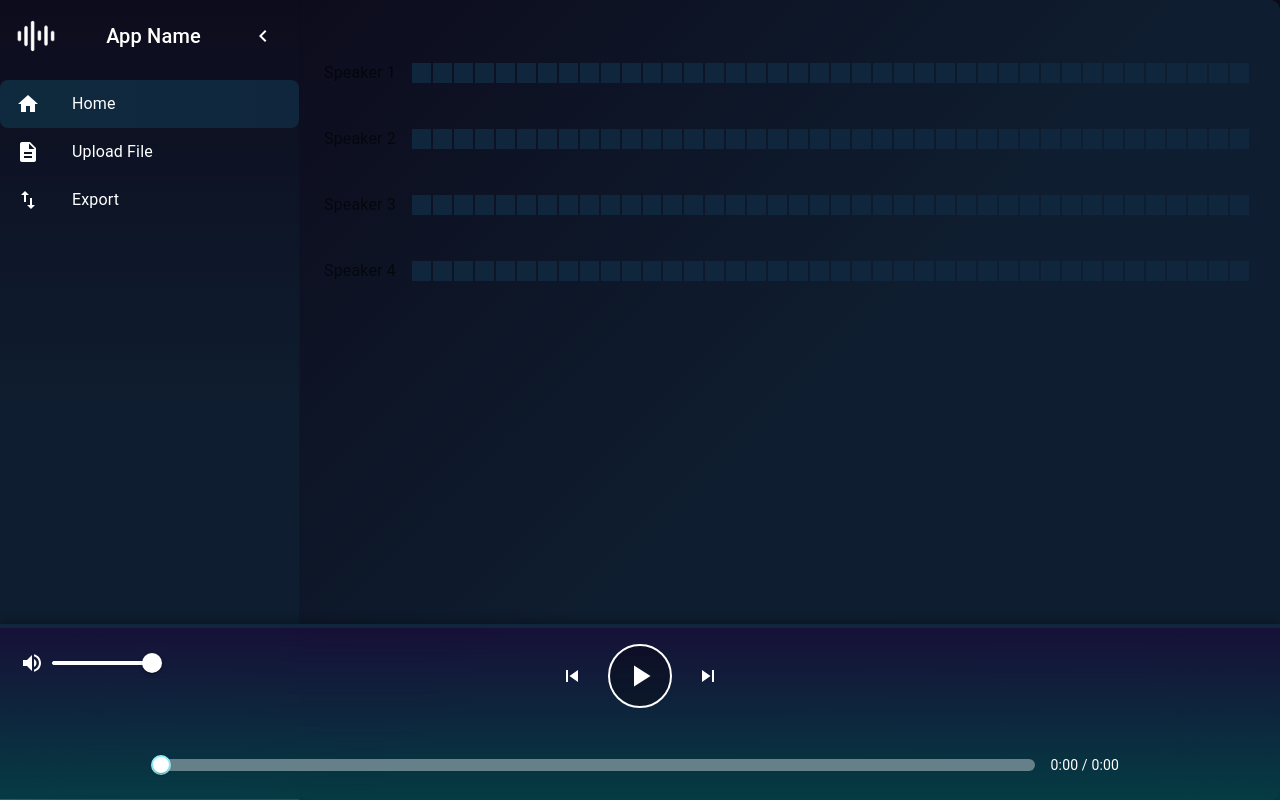
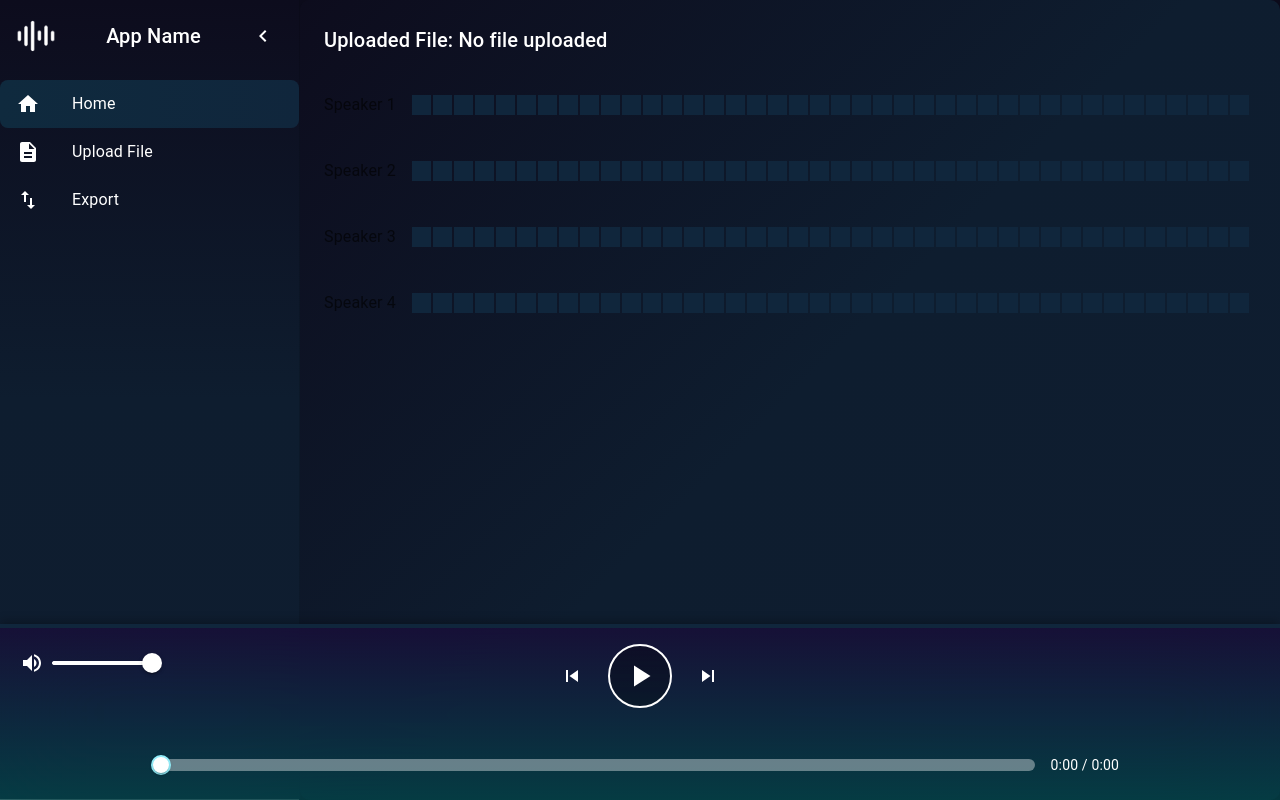
Before and after one commit to KaterinaSmilevska/SpeakerDiarizationFrontend, a React (Create React App) app in the folder speaker-diarization-frontend/: page / in a window 1280 px wide. Built offline with nearby package versions, Linux system fonts and the light colour scheme.

Commit message:
Upload the selected audio.

```diff
--- a/speaker-diarization-frontend/src/components/App/App.jsx
+++ b/speaker-diarization-frontend/src/components/App/App.jsx
@@ -7,7 +7,7 @@ import AudioPlayer from "../Player/AudioPlayer";
 const App = () => {
     const [currentTime, setCurrentTime] = useState(0);
     const [isPlaying, setIsPlaying] = useState(false);
-    const [fileName, setFileName] = useState('');
+    const [audioFile, setAudioFile] = useState(null);
 
     const speakers = [
         { name: "Speaker 1", startTime: 1.0, endTime: 10.0, content: 'Thanks for joining us on Mid-Morning this Thursday. It is almost time for the kids to start putting the backpacks on. They\'re going to have the homework.' },
@@ -30,8 +30,8 @@ const App = () => {
         setIsPlaying(playing);
     };
 
-    const handleFileUpload = (name) => {
-        setFileName(name);
+    const handleFileUpload = (file) => {
+        setAudioFile(file);
     }
 
     return (
@@ -50,10 +50,10 @@ const App = () => {
                             element={
                                 <div style={{ display: 'flex', flexDirection: 'column', height: '100%' }}>
                                     <div style={{ flexGrow: 1, overflow: 'auto' }}>
-                                        <Home speakers={speakers} currentTime={currentTime} isPlaying={isPlaying} fileName={fileName}/>
+                                        <Home speakers={speakers} currentTime={currentTime} isPlaying={isPlaying} fileName={audioFile? audioFile.name : 'No file uploaded'}/>
                                     </div>
                                     <div style={{ flexShrink: 0 }}>
-                                        <AudioPlayer onTimeUpdate={handleTimeUpdate} onPlayPause={handlePlayPause} />
+                                        <AudioPlayer onTimeUpdate={handleTimeUpdate} onPlayPause={handlePlayPause} audioFile={audioFile}/>
                                     </div>
                                 </div>
                             }
--- a/speaker-diarization-frontend/src/components/Navigation/Navigation.jsx
+++ b/speaker-diarization-frontend/src/components/Navigation/Navigation.jsx
@@ -106,7 +106,7 @@ const Navigation = ({ onFileUpload }) => {
                             flexGrow: 1,
                             display: 'flex',
                             flexDirection: 'column',
-                            overflowY: 'auto', // Add overflow handling if needed
+                            overflowY: 'auto',
                         }}
                     >
                         <ListItem
--- a/speaker-diarization-frontend/src/components/Player/AudioPlayer.jsx
+++ b/speaker-diarization-frontend/src/components/Player/AudioPlayer.jsx
@@ -3,7 +3,7 @@ import { useLocation } from "react-router-dom";
 import { Box, IconButton, Slider, Typography } from "@mui/material";
 import { Pause, PlayArrow, SkipNext, SkipPrevious, VolumeUp } from "@mui/icons-material";
 
-const AudioPlayer = ({ onTimeUpdate, onPlayPause}) => {
+const AudioPlayer = ({ onTimeUpdate, onPlayPause, audioFile }) => {
     const { pathname } = useLocation();
     const [isPlaying, setIsPlaying] = useState(false);
     const [sliderValue, setSliderValue] = useState(0);
@@ -14,17 +14,18 @@ const AudioPlayer = ({ onTimeUpdate, onPlayPause}) => {
     useEffect(() => {
         if (pathname !== '/') return;
 
+        const audioElement = audioRef.current;
+
         const handleLoadedMetadata = () => {
-            setDuration(audioRef.current.duration);
+            setDuration(audioElement.duration);
         };
 
         const handleTimeUpdate = () => {
-            const currentTime = audioRef.current.currentTime;
+            const currentTime = audioElement.currentTime;
             setSliderValue(currentTime);
             onTimeUpdate(currentTime);
         };
 
-        const audioElement = audioRef.current;
         audioElement.addEventListener('loadedmetadata', handleLoadedMetadata);
         audioElement.addEventListener('timeupdate', handleTimeUpdate);
 
@@ -36,18 +37,35 @@ const AudioPlayer = ({ onTimeUpdate, onPlayPause}) => {
 
     useEffect(() => {
         if (audioRef.current) {
-            if (isPlaying) {
-                audioRef.current.play();
-            } else {
-                audioRef.current.pause();
-            }
-            onPlayPause(isPlaying);
+            audioRef.current.volume = volume;
         }
-    }, [isPlaying, onPlayPause]);
+    }, [volume]);
 
+    useEffect(() => {
+        const audioElement = audioRef.current;
+
+        if (audioFile) {
+            const audioURL = URL.createObjectURL(audioFile);
+            audioElement.src = audioURL;
+            setIsPlaying(false);
+
+            return () => {
+                URL.revokeObjectURL(audioURL);
+            };
+        }
+    }, [audioFile]);
 
     const handlePlayPause = () => {
-        setIsPlaying(!isPlaying);
+        if(audioFile) {
+            if (isPlaying) {
+                audioRef.current.pause();
+            } else {
+                audioRef.current.play().catch(error => console.error("Error attempting to play audio:", error));
+            }
+            setIsPlaying(!isPlaying);
+            onPlayPause(!isPlaying);
+        }
+
     };
 
     const handleSliderChange = (event, newValue) => {
@@ -58,7 +76,9 @@ const AudioPlayer = ({ onTimeUpdate, onPlayPause}) => {
 
     const handleVolumeChange = (event, newValue) => {
         setVolume(newValue);
-        audioRef.current.volume = newValue;
+        if (audioRef.current) {
+            audioRef.current.volume = newValue;
+        }
     };
 
     const handleNextTrack = () => {
@@ -70,7 +90,6 @@ const AudioPlayer = ({ onTimeUpdate, onPlayPause}) => {
     const handlePreviousTrack = () => {
         if (audioRef.current) {
             audioRef.current.currentTime = 0;
-            setIsPlaying(!isPlaying);
         }
     };
 
@@ -103,7 +122,7 @@ const AudioPlayer = ({ onTimeUpdate, onPlayPause}) => {
                 borderTop: '4px solid #10263C',
             }}
         >
-            <audio ref={audioRef} src="Panel Discussion_ Are Young Students Getting Too Much Homework_.mp3" />
+            <audio ref={audioRef} />
 
             <Box sx={{ position: 'absolute', top: 20, left: 20, display: 'flex', alignItems: 'center', gap: 1 }}>
                 <VolumeUp sx={{ color: '#ffffff' }} />
--- a/speaker-diarization-frontend/src/components/UploadAudio/UploadAudio.jsx
+++ b/speaker-diarization-frontend/src/components/UploadAudio/UploadAudio.jsx
@@ -6,17 +6,15 @@ const UploadAudio = ({ open, onClose, onFileUpload }) => {
     const [file, setFile] = useState(null);
 
     const handleFileChange = (event) => {
-        const file = event.target.files[0];
-        if (file) {
-            onFileUpload(file.name); // Call the parent function with the file name
+        const selectedFile = event.target.files[0];
+        if (selectedFile) {
+            setFile(selectedFile);
         }
     };
 
     const handleUpload = () => {
         if (file) {
-            // Handle file upload logic here
-            console.log('File selected:', file);
-            // Reset file input
+            onFileUpload(file);
             setFile(null);
             onClose();
         }
```
